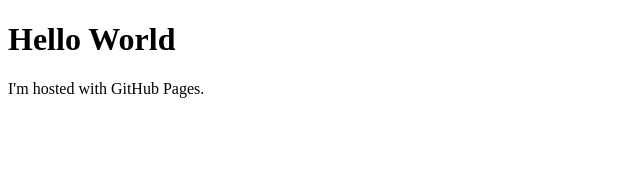
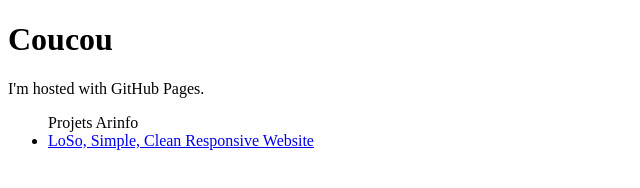
Before and after one commit to louisagr/louisagr.github.io, a plain HTML site: page index.html in a window 1280 px wide. Shown: the whole page, without its empty margins (0-640 px from the left). Drawn offline with Linux system fonts and the light colour scheme.

Commit message:
Ajout projet Loso

```diff
--- a/index.html
+++ b/index.html
@@ -1,7 +1,10 @@
 <!DOCTYPE html>
 <html>
 <body>
-<h1>Hello World</h1>
+<h1>Coucou</h1>
 <p>I'm hosted with GitHub Pages.</p>
+<ul>Projets Arinfo
+  <li><a href="https://louisagr.github.io/Loso/">LoSo, Simple, Clean Responsive Website</a></li>
+  </ul>
 </body>
 </html>
```
